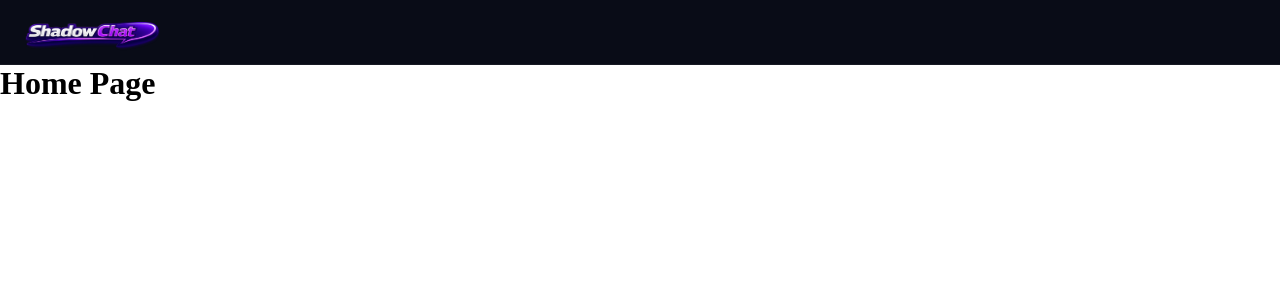
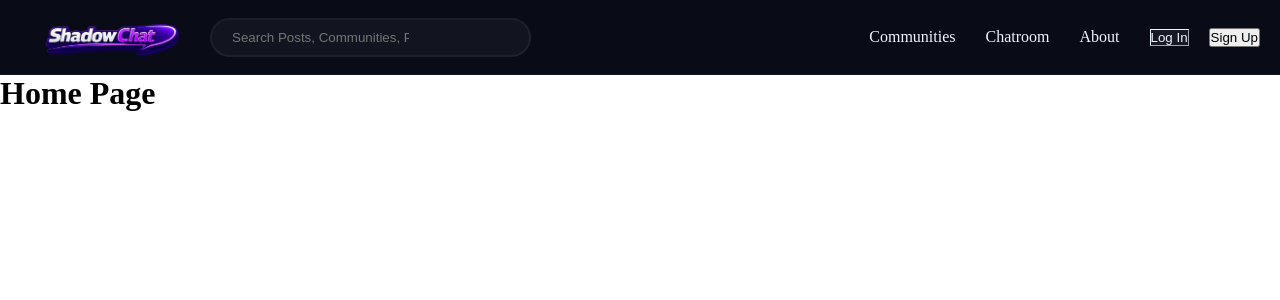
Before and after one commit to 2kwattz/ShadowChat-BlogPost-ChatApp, a React (Vite) app in the folder client/: page / in a window 1280 px wide. Shown: the top 300 px of the page. Built offline with nearby package versions, Linux system fonts and the light colour scheme; no server answers.

Commit message:
Client Navbar Refined

```diff
--- a/client/src/components/inputBar/inputBar.jsx
+++ b/client/src/components/inputBar/inputBar.jsx
@@ -3,7 +3,7 @@ import React, { useState,useEffect } from "react";
 function Searchbar(){
     return(
 <React.Fragment>
-    <input>
+    <input placeholder={placeholder}>
     </input>
 </React.Fragment>
     )
--- a/client/src/components/navbar/navbar.jsx
+++ b/client/src/components/navbar/navbar.jsx
@@ -9,11 +9,28 @@ import Logo from '../../assets/logos/logo.png'
 function Navbar(){
     return (
             <div className={styles.navbarWrapper}>
+                <div className={styles.leftWrapper}>
+
                 <div className={styles.logoWrapper}>
-                    <img src={Logo} style={{height:"50px",width:"140px"}}/>
+                    <img src={Logo} style={{height:"60px",width:"140px"}}/>
                 </div>
 
                 <div className={styles.searchbar}>
+                    <input className={styles.navbarSearch} type="text" placeholder="Search Posts, Communities, People"></input>
+                </div>
+                </div>
+
+                <div className={styles.rightWrapper}>
+                    <ul className={styles.navlinksList}>
+                        <li className={styles.navlinks}>Communities</li>
+                        <li className={styles.navlinks}>Chatroom</li>
+                        <li className={styles.navlinks}>About</li>
+                    </ul>
+
+                    <div className={styles.buttonsWrapper}>
+                        <button className={styles.transparentButton}>Log In</button>
+                         <button className={styles.purpleGradientButton}>Sign Up</button>
+                    </div>
                 </div>
             </div>
     )
--- a/client/src/components/navbar/navbar.module.css
+++ b/client/src/components/navbar/navbar.module.css
@@ -4,9 +4,11 @@
     background-color: var(--bg-dark-secondary);
     width: 100%;
     padding: 0px 20px;
+    padding-left: 40px;
     border-bottom: 1px solid rgba(255,255,255,0.055);
     backdrop-filter: blur(32px) saturate(200%);
     display: flex;
+    justify-content: space-between;
     align-items: center;
     flex-wrap: wrap;
 }
@@ -14,3 +16,65 @@
 .navbarWrapper img{
     margin-top: 10px;
 }
+
+.leftWrapper{
+    display: flex;
+    justify-content: space-between;
+    align-items: center;
+    flex-wrap: wrap;
+}
+
+/* Navbar Search */
+
+.searchbar{
+    margin: 0px 30px;
+}
+
+.navbarSearch{
+    background-color: rgba(255,255,255,0.04);
+    padding: 10px 120px;
+    padding-left: 20px;
+    border-radius: 40px;
+    border-color: var(--border-primary-dark);
+    color: var(--text-white-1)
+}
+
+.navbarSearch:focus{
+    outline: none;
+    border-color: var(--border-primary-dark);
+}
+
+
+.rightWrapper{
+display: flex;
+align-items: center;
+justify-content: center;
+}
+
+.navlinksList{
+    float: left;
+    display: flex;
+    list-style-type: none;
+}
+
+
+.navlinks{
+    color: var(--text-white-1);
+    padding-right: 30px;
+}
+/* Buttons */
+
+.buttonsWrapper{
+    display: flex;
+    align-items: center;
+    justify-content: center;
+    gap:20px;
+}
+
+.transparentButton{
+    background-color: var(--border-primary-dark);
+    color: var(--text-white-1);
+    outline: none;
+    border-color: aliceblue;
+    border-width: 1px;
+}
--- a/client/src/pages/Login/Login.jsx
+++ b/client/src/pages/Login/Login.jsx
@@ -1,8 +1,9 @@
-import { useEffect, useState } from "react";
+import React, { useEffect, useState } from "react";
 import { useNavigate } from "react-router-dom";
 import "./login.css";
 import { userLogin } from "../../services/api";
 import { useAuth } from "../../context/authContext";
+import Navbar from "../../components/navbar/navbar"
 
 
 function Login() {
@@ -77,13 +78,18 @@ function Login() {
 
 
   return (
+<React.Fragment>
+
+  <Navbar></Navbar>
+
+
 
     <div className="login-container">
 
       <form
         className="login-form"
         onSubmit={handleLogin}
-      >
+        >
 
         <h1>Login</h1>
 
@@ -94,7 +100,7 @@ function Login() {
           onChange={(e) =>
             setIdentifier(e.target.value)
           }
-        />
+          />
 
         <input
           type="password"
@@ -103,7 +109,7 @@ function Login() {
           onChange={(e) =>
             setPassword(e.target.value)
           }
-        />
+          />
 
         <button type="submit">
           Login
@@ -112,6 +118,7 @@ function Login() {
       </form>
 
     </div>
+          </React.Fragment>
   );
 }
 
```
